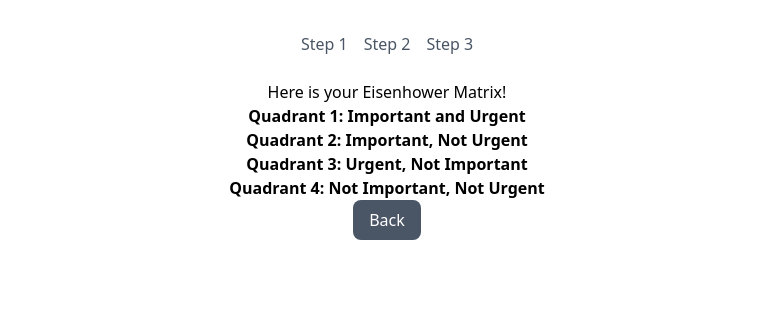
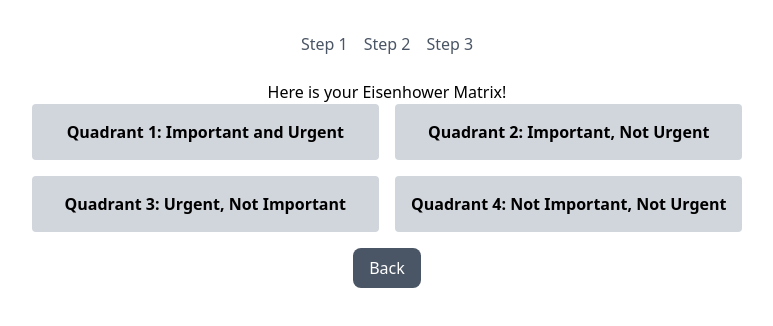
Before and after one commit to watiprojects/eisenhower-app, a React (Vite) app: page /step3 in a window 1280 px wide. Shown: the top 326 px of the page, without its empty margins (253-1026 px from the left). Built offline with nearby package versions, Linux system fonts and the light colour scheme.

Commit message:
css grid

```diff
--- a/src/pages/StepThree.jsx
+++ b/src/pages/StepThree.jsx
@@ -6,17 +6,22 @@
     const {tasks, addTask, editTask} = useTaskStore();
 
         return (
-        <div className="flex-col items-center">
+        <div className="flex flex-col items-center">
             <h1>Here is your Eisenhower Matrix!</h1>
+            {/*Eisenhower Matrix div*/}
             <div>
+                <div className="grid grid-cols-2 gap-4 mb-4">
+                    <div className="bg-gray-300 p-4 rounded">
                         <p className="font-bold">Quadrant 1: Important and Urgent</p>
-            <ul className="list-disc list-inside">
+                        <ul className="list-disc list-inside ">
                             {/*Quadrant 1: List task if task is urgent and important*/}
                             {tasks.filter(task => task.important && task.urgent).map(task => (
                                 <li key = {task.id}>{task.text}</li>
                             ))}
                         </ul>
+                    </div>
 
+                    <div className="bg-gray-300 p-4 rounded">
                         <p className="font-bold">Quadrant 2: Important, Not Urgent</p>
                         <ul className="list-disc list-inside">
                             {/*Quadrant 2: Important, not urgent*/}
@@ -24,7 +29,10 @@
                                 <li key = {task.id}>{task.text}</li>
                             ))}
                         </ul>
-
+                    </div>
+                </div>
+                <div className="grid grid-cols-2 gap-4 mb-4">
+                    <div className="bg-gray-300 p-4 rounded">
                         <p className="font-bold">Quadrant 3: Urgent, Not Important </p>
                         <ul className="list-disc list-inside">
                             {/*Quadrant 3: Urgent, Not Important*/}
@@ -32,7 +40,9 @@
                                 <li key = {task.id}>{task.text}</li>
                             ))}
                         </ul>
+                    </div>
 
+                    <div className="bg-gray-300 p-4 rounded">
                         <p className="font-bold">Quadrant 4: Not Important, Not Urgent </p>
                         <ul className="list-disc list-inside">
                             {/*Quadrant 4: Not Important, Not Urgent*/}
@@ -40,9 +50,10 @@
                                 <li key = {task.id}>{task.text}</li>
                             ))}
                         </ul>
+                    </div>
+                </div>
+            </div>
 
-
-        </div>
             <button type="button" className="px-4 py-2 bg-gray-600 text-white rounded-lg"
             onClick={() => {navigate("/step2")
             }}>Back</button>
```
Lines whose indentation alone changed are shown as unchanged.
